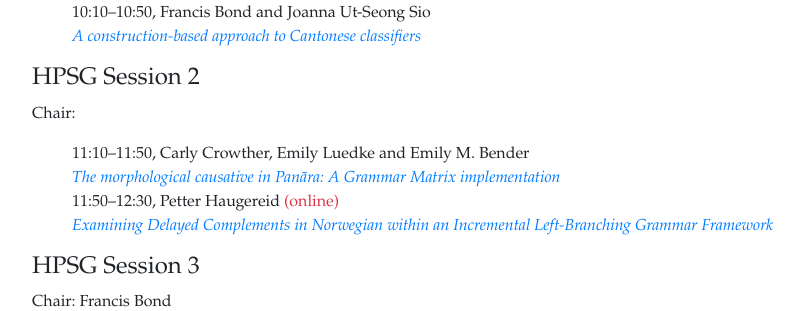
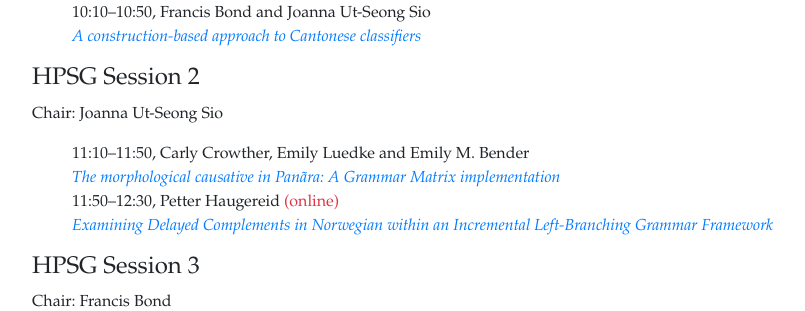
Before and after one commit to bond-lab/2024-hpsg, a Flask app: page /program.html in a window 1280 px wide. Shown: the part 1872-2183 px from the top of the page, without its empty margins (138-943 px from the left). Run offline with Flask 3, Linux system fonts and the light colour scheme; some libraries are stand-ins or nearby versions.

Commit message:
Update program.html added chais session 2

```diff
--- a/web/templates/program.html
+++ b/web/templates/program.html
@@ -148,7 +148,7 @@
 
 
 <section id='session2'><h4>HPSG Session 2</h4>
-  <p>Chair: </p>
+  <p>Chair: Joanna Ut-Seong Sio</p>
   <ul class='pg'>
 <li> <span>11:10–11:50</span>, Carly Crowther, Emily Luedke and Emily M. Bender
   <br> <a class= 'talk' href="{{ url_for('static', filename='pdf/Crowther_PanaraCausative2024.pdf') }}">The morphological causative in Panãra: A Grammar Matrix implementation</a>
```
